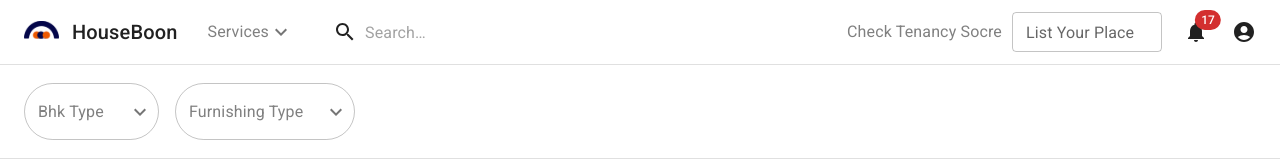
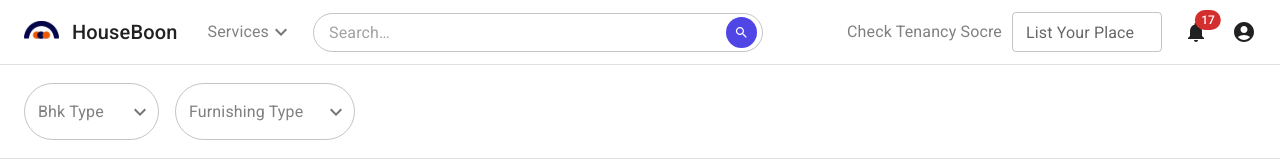
Before and after one commit to jaspreet57/assignment-mui-filter-page, a React (Create React App) app: page / in a window 1280 px wide. Shown: the top 160 px of the page. Built offline with nearby package versions, Linux system fonts and the light colour scheme.

Commit message:
Fix: Search input UI in AppNavbar

```diff
--- a/src/components/AppNavBar/AppNavBar.jsx
+++ b/src/components/AppNavBar/AppNavBar.jsx
@@ -60,11 +60,14 @@ function AppNavBar() {
         </Box>
         <Search>
           <SearchIconWrapper>
-            <SearchIcon />
+            <IconButton aria-label="search" sx={{ background: "#4F46E5", '&:hover': { background: "#4f46e5de" } }} >
+              <SearchIcon sx={{ color: 'white', fontSize: '15px' }} />
+            </IconButton>
           </SearchIconWrapper>
           <StyledInputBase
             placeholder="Search…"
             inputProps={{ 'aria-label': 'search' }}
+
           />
         </Search>
         <Box sx={{ flexGrow: 1 }} />
--- a/src/components/AppNavBar/AppNavBar.styles.js
+++ b/src/components/AppNavBar/AppNavBar.styles.js
@@ -1,42 +1,34 @@
 import { styled, alpha } from '@mui/material/styles';
-import InputBase from '@mui/material/InputBase';
+import InputBase from '@mui/material/OutlinedInput';
 
-export const Search = styled('div')(({ theme }) => ({
+export const Search = styled('div')(() => ({
   position: 'relative',
-  borderRadius: theme.shape.borderRadius,
-  backgroundColor: alpha(theme.palette.common.white, 0.15),
-  '&:hover': {
-    backgroundColor: alpha(theme.palette.common.white, 0.25),
-  },
-  marginRight: theme.spacing(2),
-  marginLeft: 0,
-  width: '100%',
-  [theme.breakpoints.up('sm')]: {
-    marginLeft: theme.spacing(3),
-    width: 'auto',
-  },
+  marginLeft: '20px',
+  width: '450px',
 }));
 
 export const SearchIconWrapper = styled('div')(({ theme }) => ({
-  padding: theme.spacing(0, 2),
   height: '100%',
   position: 'absolute',
-  pointerEvents: 'none',
   display: 'flex',
   alignItems: 'center',
   justifyContent: 'center',
+  zIndex: 2,
+  right: 0,
+  marginRight: '6px'
 }));
 
 export const StyledInputBase = styled(InputBase)(({ theme }) => ({
   color: 'inherit',
+  width: '100%',
+  '&.MuiInputBase-root': {
+    borderRadius: '999px',
+  },
   '& .MuiInputBase-input': {
-    padding: theme.spacing(1, 1, 1, 0),
+    padding: theme.spacing(1, 1, 1, 2),
     // vertical padding + font size from searchIcon
-    paddingLeft: `calc(1em + ${theme.spacing(4)})`,
+    paddingRight: `calc(1em + ${theme.spacing(4)})`,
     transition: theme.transitions.create('width'),
     width: '100%',
-    [theme.breakpoints.up('md')]: {
-      width: '20ch',
-    },
   },
 }));
```
Lines whose indentation alone changed are shown as unchanged.
